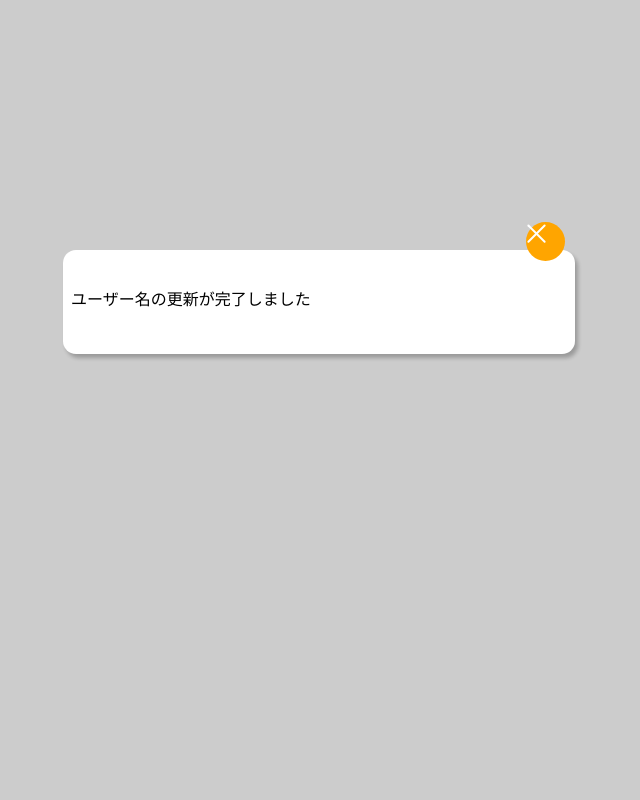
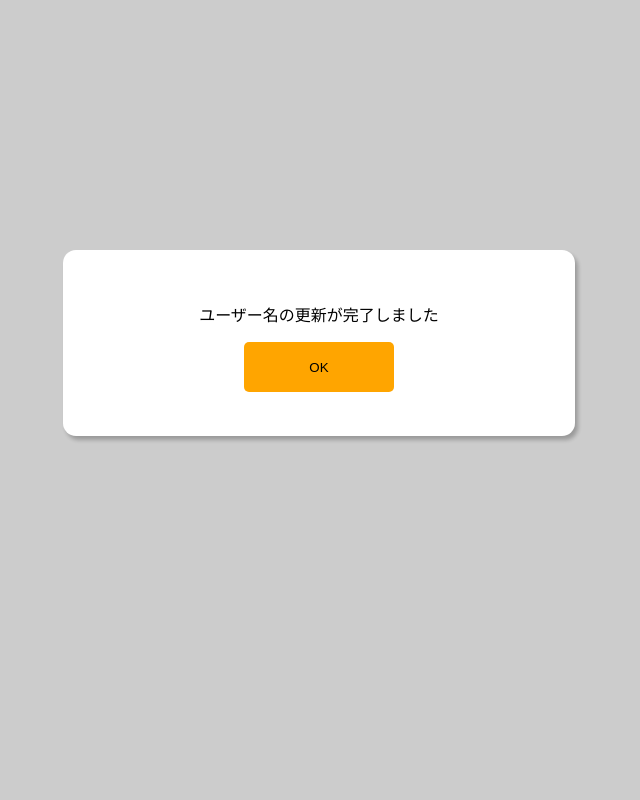
Before and after one commit to yaka2021/S-Learning2024-2, a PHP site: page /2022/validation_msg.php in a window 1280 px wide. Shown: the whole page, without its empty margins (321-961 px from the left). Run offline with PHP 8.4, Linux system fonts and the light colour scheme; the visitor is signed in with stand-in values (Sample User, id 1).

Commit message:
モーダルウィンドウ作成

```diff
--- a/_css/modal.css
+++ b/_css/modal.css
@@ -25,45 +25,16 @@
   visibility: visible;
 }
 
-.modal__button-wrap {
-  position: absolute;
-  right: 10px;
-  top: -28px;
-  display: inline-flex;
-}
-
-
 .close-button {
-  position: relative;
-  width: 39px;
-  height: 39px;
+  width: 150px;
+  height: 50px;
+  padding: 5px;
+  color: black;
   background: orange;
-  border-radius: 50%;
-  padding: 0;
+  border-radius: 5px;
   border: transparent;
   cursor: pointer;
 }
-
-.close-button span {
-  width: 25px;
-  height: 2px;
-  background: #fff;
-  display: inline-block;
-  position: absolute;
-  left: calc(50% - 22px);
-  top: 30%;
-  border-radius: 20px;
-}
-
-.close-button span:nth-child(1) {
-  transform: rotate(45deg) translate(-1px, -1px);
-}
-
-.close-button span:nth-child(2) {
-  transform: rotate(-45deg) translate(1px, -1px);
-}
-
-
 
 .modal {
   position: relative;
@@ -88,6 +59,7 @@
   display: block;
   padding: 21px 8px 21px;
   height: auto;
+  text-align: center;
 }
 
 .modal__content {
@@ -96,28 +68,3 @@
   padding-top: 15px;
   padding-bottom: 23px;
 }
-
-
-.modal__button-area {
-  max-width: 843px;
-  margin-right: auto;
-  margin-left: auto;
-  margin-top: 17px;
-  padding-top: 15px;
-}
-
-
-.button {
-  background: orange;
-  border-radius: 12px;
-  box-shadow: 2px 4px 6px 3px rgba(0, 0, 0, .24);
-  border: 1px solid orange;
-  font-size: 16px;
-  line-height: 1.6;
-  display: block;
-  padding: 12px 20px;
-  color: #fff;
-  text-align: center;
-  cursor: pointer;
-  margin: 0;
-}
--- a/_src/modal.php
+++ b/_src/modal.php
@@ -5,15 +5,10 @@ echo '
 <div class="layer js-modal">
     <div class="modal">
       <div class="modal__inner">
-        <div class="modal__button-wrap">
-          <button class="close-button js-close-button">
-            <span></span>
-            <span></span>
-          </button>
-        </div>
         <div class="modal__contents">
           <div class="modal__content">
-            '.$message.'
+            <p>'.$message.'</p>
+            <button class="close-button js-close-button">OK</button>
           </div>
         </div>
       </div>
@@ -24,7 +19,6 @@ echo '
   const modalButton = document.querySelector(".js-modal-button");
   const modalClose = document.querySelector(".js-close-button");
     modal.classList.add("is-open");
-
   modalClose.addEventListener("click", () => {
     modal.classList.remove("is-open");
   });
--- a/index.php
+++ b/index.php
@@ -1,6 +1,6 @@
 <?php include("./_src/_head.php"); ?>
 <title>トップページ | S-Learning 2024</title>
-<style>
+ <style>
 	footer button:nth-child(1){
 		display: block !important;
 	}
@@ -90,7 +90,6 @@ const $popQue = [
 		?>
 	</body>
 </html>
-
 <?php
 	if(isset($_SESSION['nameUpdate'])){
 		include("./_src/modal.php");
--- a/validation_msg.php
+++ b/validation_msg.php
@@ -1,71 +1,42 @@
 <?php
-function AlertMessage($message){
-  echo '<link  rel="stylesheet" type="text/css" href="_css/modal.css">
-<div class="layer js-modal">
-    <div class="modal">
-      <div class="modal__inner">
-        <div class="modal__button-wrap">
-          <button class="close-button js-close-button">
-            <span></span>
-            <span></span>
-          </button>
-        </div>
-        <div class="modal__contents">
-          <div class="modal__content">
-            '.$message.'
-          </div>
-        </div>
-      </div>
-    </div>
-  </div>
-  <script>
-      const modal = document.querySelector(".js-modal");
-  const modalButton = document.querySelector(".js-modal-button");
-  const modalClose = document.querySelector(".js-close-button");
-    modal.classList.add("is-open");
-
-  modalClose.addEventListener("click", () => {
-    modal.classList.remove("is-open");
-  });
-</script>';
-}
+include("_src/modal.php");
 
 if (session_status() == PHP_SESSION_NONE) {
   session_start();
 }
 
 if(isset($_SESSION['userRegist'])){
-    AlertMessage("ユーザー登録が完了しました");
+    DisplayModal("ユーザー登録が完了しました");
     unset($_SESSION['userRegist']);
 }
 
 if(isset($_SESSION['nameUpdate'])){
-  AlertMessage("ユーザー名の更新が完了しました");
+  DisplayModal("ユーザー名の更新が完了しました");
   unset($_SESSION['nameUpdate']);
 }
 
 if(isset($_SESSION['error_meg'])){
     switch($_SESSION['error_meg']){
       case "illegalChar":
-        AlertMessage("不正な文字列が含まれています");
+        DisplayModal("不正な文字列が含まれています");
         break;
       case 'dupUserName':
-        AlertMessage("そのユーザー名は既に使用されています");
+        DisplayModal("そのユーザー名は既に使用されています");
         break;
       case 'notMatchPass':
-        AlertMessage("パスワードとパスワード確認欄の入力内容が一致していません");
+        DisplayModal("パスワードとパスワード確認欄の入力内容が一致していません");
         break;
       case "charLengthOver":
-        AlertMessage("ユーザ名は1文字以上10文字以下で設定してください");
+        DisplayModal("ユーザ名は1文字以上10文字以下で設定してください");
         break;
       case "shortageInfo":
-        AlertMessage("ログイン情報が不足しています");
+        DisplayModal("ログイン情報が不足しています");
         break;
       case "diffLoginInfo":
-        AlertMessage("ユーザー名かパスワードが間違っています");
+        DisplayModal("ユーザー名かパスワードが間違っています");
         break;
       case "unChangeName":
-        AlertMessage("ユーザー名が変更されていません");
+        DisplayModal("ユーザー名が変更されていません");
         break;
     }
 
```
